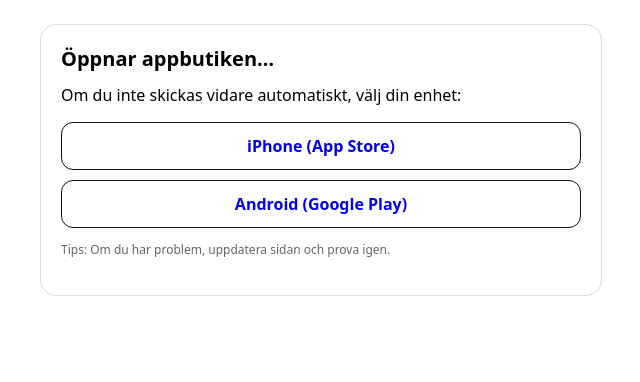
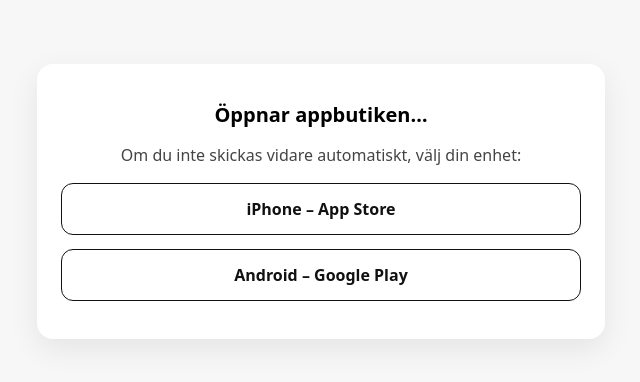
Before and after one commit to cvekm/evangeliebiblioteket-qr, a plain HTML site: page index.html in a window 1280 px wide. Shown: the whole page, without its empty margins (319-959 px from the left). Drawn offline with Linux system fonts and the light colour scheme.

Commit message:
Update index.html

```diff
--- a/index.html
+++ b/index.html
@@ -3,16 +3,34 @@
 <head>
   <meta charset="utf-8" />
   <meta name="viewport" content="width=device-width, initial-scale=1" />
-  <title>Ladda ner appen</title>
+  <title>Evangeliebiblioteket</title>
   <style>
-    body { font-family: system-ui, -apple-system, Segoe UI, Roboto, Arial, sans-serif; margin: 0; padding: 24px; }
-    .card { max-width: 520px; margin: 0 auto; border: 1px solid #ddd; border-radius: 16px; padding: 20px; }
-    h1 { font-size: 20px; margin: 0 0 12px; }
-    p { margin: 0 0 16px; line-height: 1.4; }
+    body {
+      font-family: system-ui, -apple-system, Segoe UI, Roboto, Arial, sans-serif;
+      margin: 0;
+      padding: 24px;
+      background: #f7f7f7;
+    }
+    .card {
+      max-width: 520px;
+      margin: 40px auto;
+      background: #fff;
+      border-radius: 16px;
+      padding: 24px;
+      box-shadow: 0 10px 30px rgba(0,0,0,.08);
+      text-align: center;
+    }
+    h1 { font-size: 20px; margin-bottom: 12px; }
+    p { color: #444; line-height: 1.4; }
     a.btn {
-      display: block; text-align: center; text-decoration: none;
-      border: 1px solid #111; border-radius: 12px; padding: 12px 14px; margin: 10px 0;
+      display: block;
+      margin: 14px 0;
+      padding: 14px;
+      border-radius: 12px;
+      text-decoration: none;
       font-weight: 600;
+      border: 1px solid #111;
+      color: #111;
     }
   </style>
 </head>
@@ -21,37 +39,24 @@
     <h1>Öppnar appbutiken…</h1>
     <p>Om du inte skickas vidare automatiskt, välj din enhet:</p>
 
-    <a class="btn" id="iosLink" href="https://apps.apple.com/app/idDIN_APP_ID">iPhone (App Store)</a>
-    <a class="btn" id="androidLink" href="https://play.google.com/store/apps/details?id=DITT.PAKETNAMN">Android (Google Play)</a>
-
-    <p style="font-size: 12px; color: #666; margin-top: 14px;">
-      Tips: Om du har problem, uppdatera sidan och prova igen.
-    </p>
+    <a class="btn" id="ios">iPhone – App Store</a>
+    <a class="btn" id="android">Android – Google Play</a>
   </div>
 
   <script>
-    // Byt dessa två till dina riktiga länkar:
-    const IOS_URL = "https://apps.apple.com/app/idDIN_APP_ID";
-    const ANDROID_URL = "https://play.google.com/store/apps/details?id=DITT.PAKETNAMN";
+    const IOS_URL =
+      "https://apps.apple.com/app/gospel-library/id598329798";
+    const ANDROID_URL =
+      "https://play.google.com/store/apps/details?id=org.lds.ldssa";
+
+    document.getElementById("ios").href = IOS_URL;
+    document.getElementById("android").href = ANDROID_URL;
 
     const ua = navigator.userAgent || navigator.vendor || window.opera;
 
-    function isIOS() {
-      return /iPad|iPhone|iPod/.test(ua) || (navigator.platform === "MacIntel" && navigator.maxTouchPoints > 1);
-    }
-
-    function isAndroid() {
-      return /Android/.test(ua);
-    }
-
-    // Uppdatera fallback-knapparnas href också
-    document.getElementById("iosLink").href = IOS_URL;
-    document.getElementById("androidLink").href = ANDROID_URL;
-
-    // Autoredirect
-    if (isIOS()) {
+    if (/iPad|iPhone|iPod/.test(ua) && !window.MSStream) {
       window.location.replace(IOS_URL);
-    } else if (isAndroid()) {
+    } else if (/Android/.test(ua)) {
       window.location.replace(ANDROID_URL);
     }
   </script>
```
